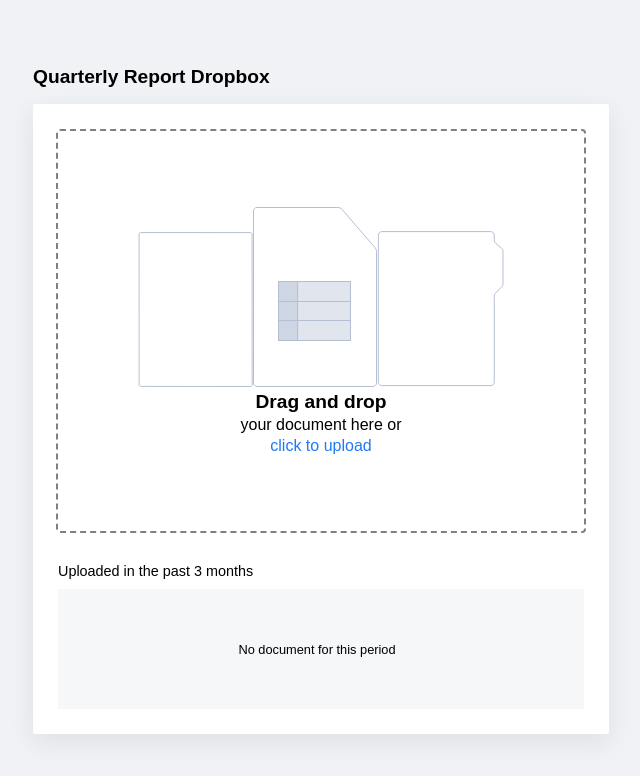
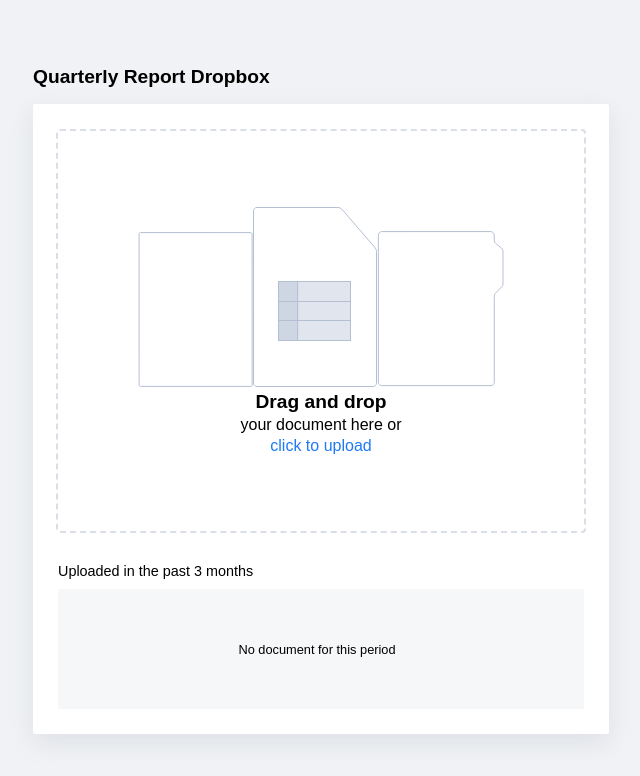
Before and after one commit to berkbozok/upload-test, a React (Create React App) app: page / in a window 1280 px wide. Shown: the top 776 px of the page, without its empty margins (319-959 px from the left). Built offline with nearby package versions, Linux system fonts and the light colour scheme.

Commit message:
border improved

```diff
--- a/src/components/FileUpload.tsx
+++ b/src/components/FileUpload.tsx
@@ -114,8 +114,9 @@ const FileUpload: React.FC<FileUploadProps> = ({ onFileUpload }) => {
         onDragLeave={handleDragLeave}
         onClick={handleBrowseClick}
         style={{
-          backgroundColor: isDragOver ? "lightgreen" : "transparent",
+          backgroundColor: isDragOver ? "#F3FCF5" : "transparent",
           borderStyle: loading || error ? "none" : "dashed",
+          borderColor: isDragOver ? "#169A2D" : "#DADEE6",
         }}
       >
         {loading ? (
```
